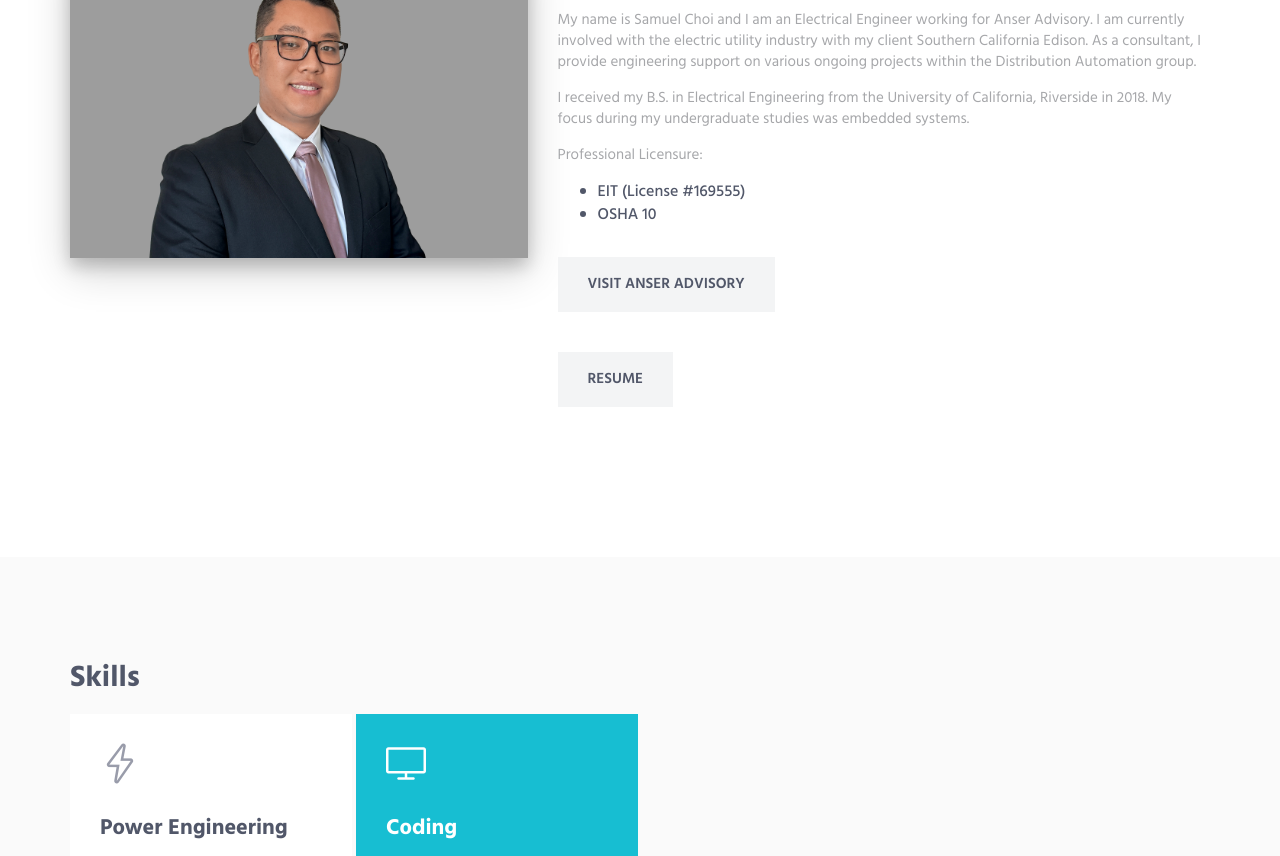
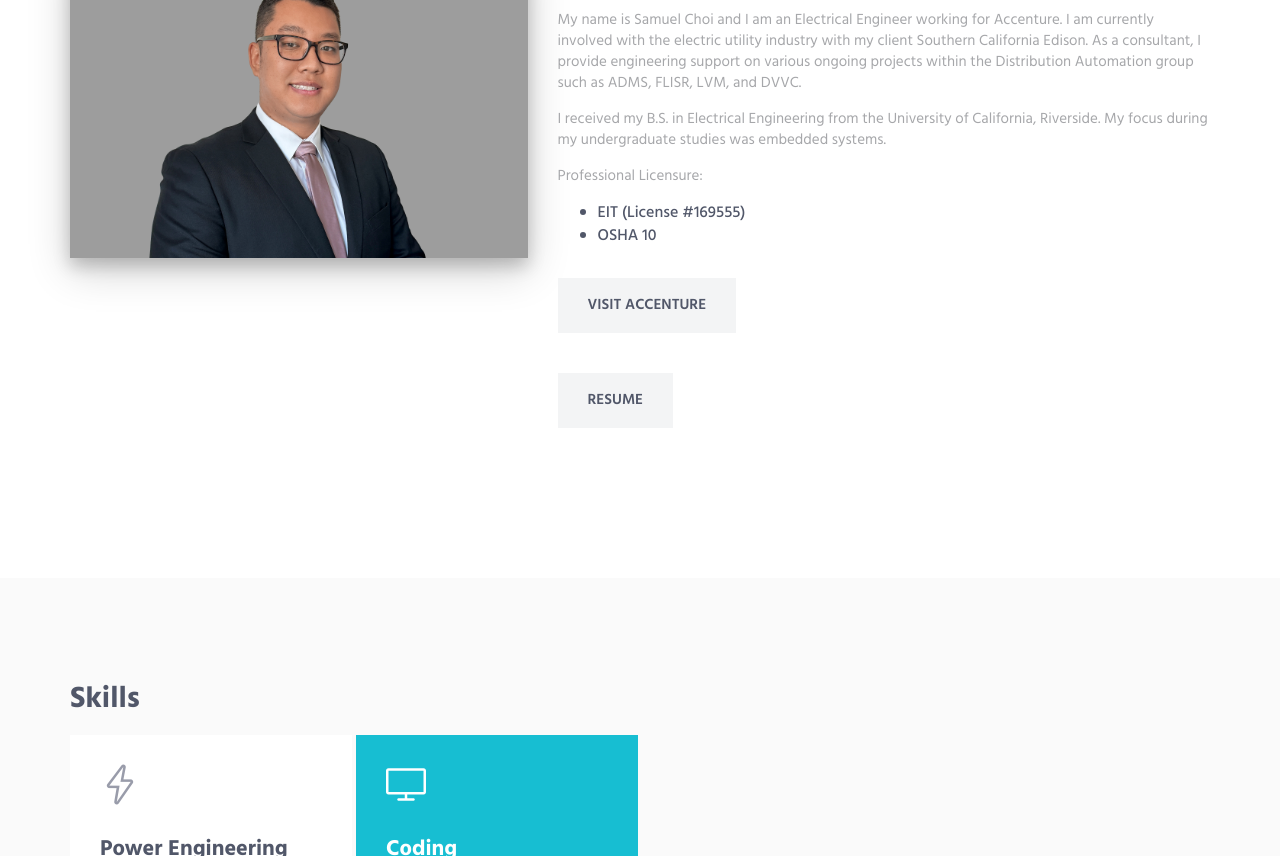
Before and after one commit to samuelkihongchoi/samuelkihongchoi.github.io, a plain HTML site: page index.html in a window 1280 px wide. Shown: the part 529-1385 px from the top of the page. Drawn offline with Linux system fonts and the light colour scheme; files whose address does not match are found by name.

Commit message:
Update index.html
Updated skills and general description to reflect Accenture merger

```diff
--- a/index.html
+++ b/index.html
@@ -101,16 +101,16 @@
 						<div class="margin-b-50">
 							<div class="margin-b-30">
 								<h2>About Me</h2>
-								<p>My name is Samuel Choi and I am an Electrical Engineer working for Anser Advisory. I am currently involved with the electric utility industry with my client Southern California Edison.
-									As a consultant, I provide engineering support on various ongoing projects within the Distribution Automation group.</p>
-								<p>I received my B.S. in Electrical Engineering from the University of California, Riverside in 2018. My focus during my undergraduate studies was embedded systems.</p>
+								<p>My name is Samuel Choi and I am an Electrical Engineer working for Accenture. I am currently involved with the electric utility industry with my client Southern California Edison.
+									As a consultant, I provide engineering support on various ongoing projects within the Distribution Automation group such as ADMS, FLISR, LVM, and DVVC.</p>
+								<p>I received my B.S. in Electrical Engineering from the University of California, Riverside. My focus during my undergraduate studies was embedded systems.</p>
 								<p>Professional Licensure:</p>
 									<ul>
 										<li>EIT (License #169555)</li>
 										<li>OSHA 10</li>
 									</ul>
 							</div>
-							<a href="https://anseradvisory.com/" class="btn-theme btn-theme-md btn-default-bg text-uppercase">Visit Anser Advisory</a>
+							<a href="https://www.accenture.com/us-en" class="btn-theme btn-theme-md btn-default-bg text-uppercase">Visit Accenture</a>
 							</br></br></br>
 							<a href="https://drive.google.com/file/d/1dIZEcSnlGk0_ItfywtbYzi5ulmKBtwDK/view?usp=share_link" class="btn-theme btn-theme-md btn-default-bg text-uppercase">Resume</a>
 						</div>
@@ -133,7 +133,7 @@
                                 </div>
                                 <div class="service-info">
                                     <h3>Power Engineering</h3>
-                                    <p class="margin-b-5">Specialized in troubleshooting and commissioning distribution automation equipment (i.e. capacitors)</p>
+                                    <p class="margin-b-5">Specialized in Distribution Automation projects including ADMS (Advancded Distribution Management System), FLISR (Fault Location Isolation and Service Restoration), and LVM (Load Volt/Var Management)</p>
                                 </div>
                             </div>
                         </div>
```
